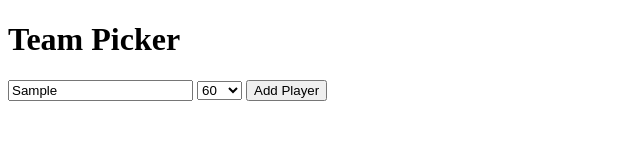
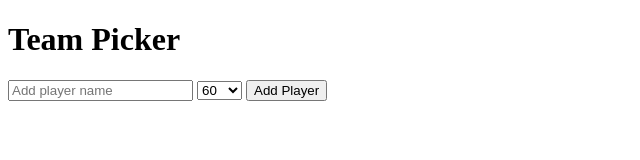
Before and after one commit to freddiecabrera/team-picker, a plain HTML site: page index.html in a window 1280 px wide. Both pictures are taken after typing "Sample" into the empty fields and a click on the button "Add Player". Shown: the full height of the page, 0-640 px from the left. Drawn offline with nearby package versions, Linux system fonts and the light colour scheme.

Commit message:
get user input after button is cliked and store value in a variable

```diff
--- a/index.html
+++ b/index.html
@@ -10,7 +10,7 @@
   <h1>Team Picker</h1>
 
   <div class="form">
-    <input class='nameInput' type="text" placeholder="Add player name">
+    <input id='nameInput' type="text" placeholder="Add player name">
     <select class="dropdownMenu"></select>
     <button class='button'>Add Player</button>
   </div>
--- a/main.js
+++ b/main.js
@@ -1,8 +1,10 @@
 $(document).ready(init);
 function init(){
   numOfPlayers();
+  $('.button').click(addAPlayer);
 }
-
+var overAllRating;
+var baller;
 var numOfPlayers = function() {
   var $select = $(".dropdownMenu");
   var showcounter = 100;
@@ -10,3 +12,11 @@ var numOfPlayers = function() {
         $select.append($('<option></option>').val(i).html(i));
     }
 }
+
+var addAPlayer = function(){
+  baller = $('#nameInput').val();
+  document.getElementById('nameInput').value = '';
+
+
+  console.log(baller);
+}
```
